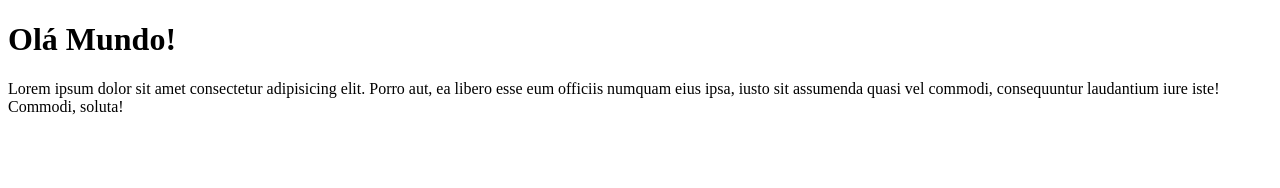
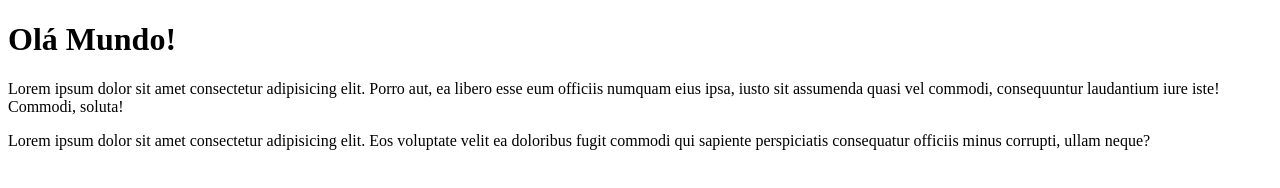
Before and after one commit to KamylaRibeiro/Ola-Mundo, a plain HTML site: page site exemplo/index.html in a window 1280 px wide. Drawn offline with Linux system fonts and the light colour scheme.

Commit message:
adicionei um paragrafo

```diff
--- a/site exemplo/index.html
+++ b/site exemplo/index.html
@@ -12,5 +12,9 @@
         iusto sit assumenda quasi vel commodi, consequuntur
         laudantium iure iste! Commodi, soluta!</p>
 
+    <p>Lorem ipsum dolor sit amet consectetur adipisicing elit.
+    Eos voluptate velit ea doloribus fugit commodi qui
+    sapiente perspiciatis consequatur officiis minus corrupti,
+    ullam neque?</p>
 </body>
 </html>
```
